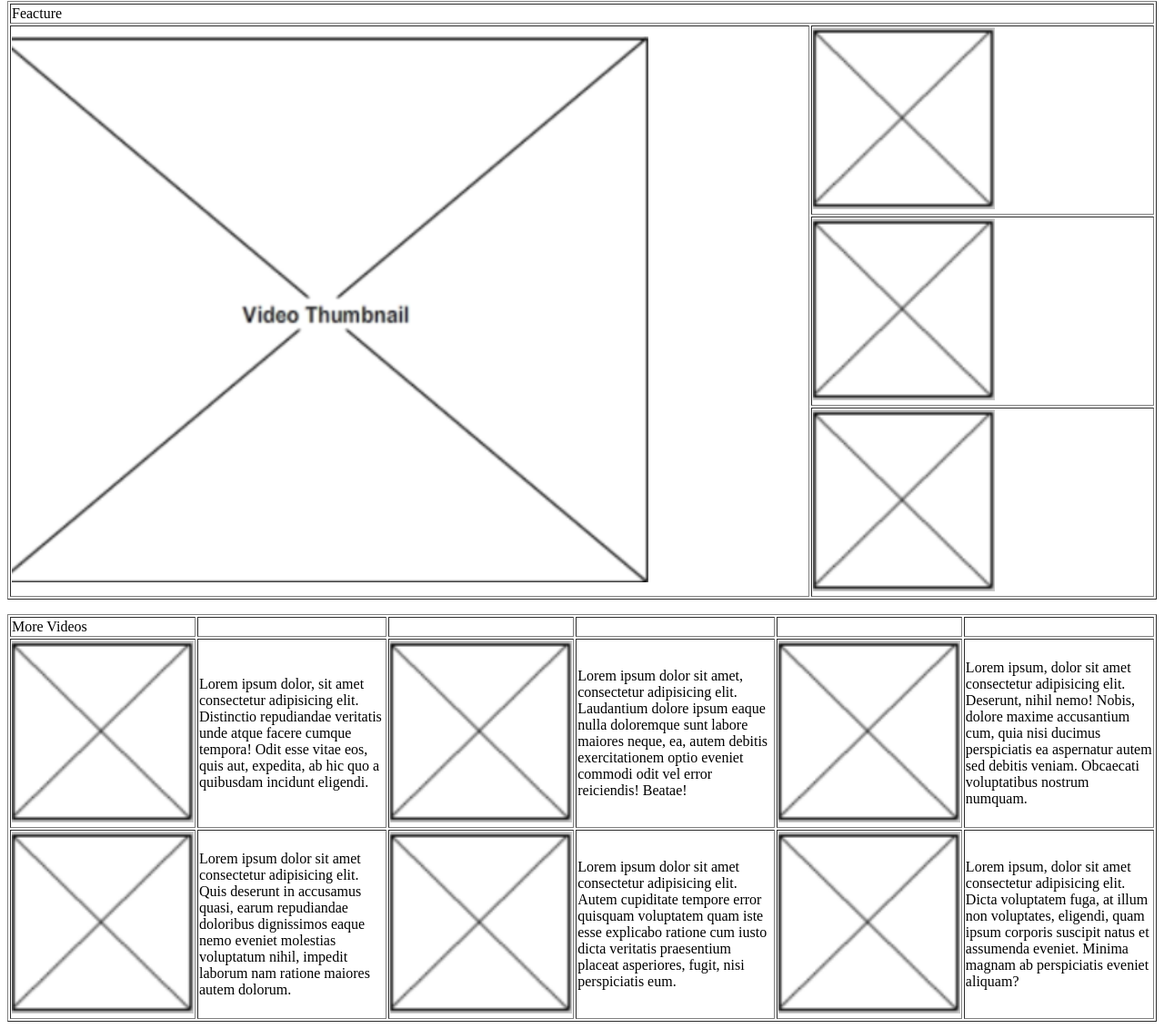
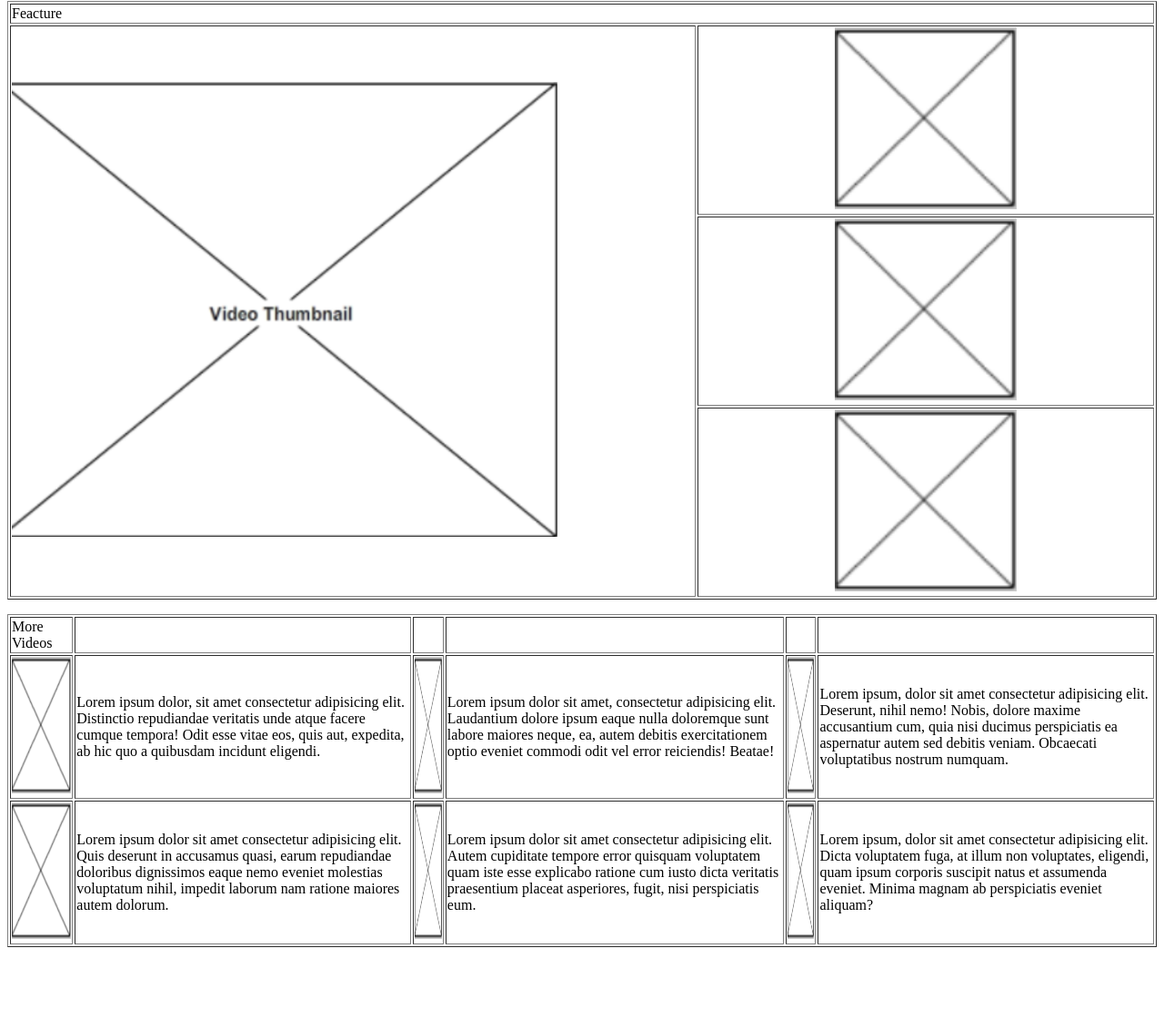
Before and after one commit to danielortega2024p-design/TallerPractico2, a plain HTML site: page html/ejercicio3.html in a window 1280 px wide. Shown: the part 7-1138 px from the top of the page at 91% size. After the commit the page ends 1056 px from the top, so only its background shows below. Drawn offline with Linux system fonts and the light colour scheme.

Commit message:
Reorganize la tabla 1

```diff
--- a/html/ejercicio3.html
+++ b/html/ejercicio3.html
@@ -13,15 +13,15 @@
 
         </tr>
         <tr>
-            <td rowspan="3" width="70%"><img src="../recursos/imagenes/fondo1.png" alt="Imagen fondo" width="80%" height="600px"></td>
-            <td><img src="../recursos/imagenes/fondo2.png" alt="Imagen fondo" width="200px" height="200px"></td>
+            <td rowspan="3" width="60%"><img src="../recursos/imagenes/fondo1.png" alt="Imagen fondo" width="80%" height="500px" ></td>
+            <td align="center"><img src="../recursos/imagenes/fondo2.png" alt="Imagen fondo" width="200px" height="200px"></td>
         </tr>
         <tr>
-            <td><img src="../recursos/imagenes/fondo2.png" alt="Imagen fondo" width="200px" height="200px"></td>
+            <td align="center"><img src="../recursos/imagenes/fondo2.png" alt="Imagen fondo" width="200px" height="200px"></td>
 
         </tr>
         <tr>
-            <td><img src="../recursos/imagenes/fondo2.png" alt="Imagen fondo" width="200px" height="200px"></td>
+            <td align="center"><img src="../recursos/imagenes/fondo2.png" alt="Imagen fondo" width="200px" height="200px"></td>
 
         </tr>
     </table> <p></p>
@@ -36,19 +36,19 @@
             <td></td>
         </tr>
         <tr>
-            <td><img src="../recursos/imagenes/fondo2.png" alt="Imagen fondo" width="200px" height="200px"></td>
+            <td><img src="../recursos/imagenes/fondo2.png" alt="Imagen fondo" width="100%" height="150px"></td>
             <td><p>Lorem ipsum dolor, sit amet consectetur adipisicing elit. Distinctio repudiandae veritatis unde atque facere cumque tempora! Odit esse vitae eos, quis aut, expedita, ab hic quo a quibusdam incidunt eligendi.</p></td>
-            <td><img src="../recursos/imagenes/fondo2.png" alt="Imagen fondo" width="200px" height="200px"></td>
+            <td><img src="../recursos/imagenes/fondo2.png" alt="Imagen fondo" width="100%" height="150px"></td>
             <td><p>Lorem ipsum dolor sit amet, consectetur adipisicing elit. Laudantium dolore ipsum eaque nulla doloremque sunt labore maiores neque, ea, autem debitis exercitationem optio eveniet commodi odit vel error reiciendis! Beatae!</p></td>
-            <td><img src="../recursos/imagenes/fondo2.png" alt="Imagen fondo" width="200px" height="200px"></td>
+            <td><img src="../recursos/imagenes/fondo2.png" alt="Imagen fondo" width="100%" height="150px"></td>
             <td><p>Lorem ipsum, dolor sit amet consectetur adipisicing elit. Deserunt, nihil nemo! Nobis, dolore maxime accusantium cum, quia nisi ducimus perspiciatis ea aspernatur autem sed debitis veniam. Obcaecati voluptatibus nostrum numquam.</p></td>
         </tr>
         <tr>
-            <td><img src="../recursos/imagenes/fondo2.png" alt="Imagen fondo" width="200px" height="200px"></td>
+            <td><img src="../recursos/imagenes/fondo2.png" alt="Imagen fondo" width="100%" height="150px"></td>
             <td><p>Lorem ipsum dolor sit amet consectetur adipisicing elit. Quis deserunt in accusamus quasi, earum repudiandae doloribus dignissimos eaque nemo eveniet molestias voluptatum nihil, impedit laborum nam ratione maiores autem dolorum.</p></td>
-            <td><img src="../recursos/imagenes/fondo2.png" alt="Imagen fondo" width="200px" height="200px"></td>
+            <td><img src="../recursos/imagenes/fondo2.png" alt="Imagen fondo" width="100%" height="150px"></td>
             <td><p>Lorem ipsum dolor sit amet consectetur adipisicing elit. Autem cupiditate tempore error quisquam voluptatem quam iste esse explicabo ratione cum iusto dicta veritatis praesentium placeat asperiores, fugit, nisi perspiciatis eum.</p></td>
-            <td><img src="../recursos/imagenes/fondo2.png" alt="Imagen fondo" width="200px" height="200px"></td>
+            <td><img src="../recursos/imagenes/fondo2.png" alt="Imagen fondo" width="100%" height="150px"></td>
             <td><p>Lorem ipsum, dolor sit amet consectetur adipisicing elit. Dicta voluptatem fuga, at illum non voluptates, eligendi, quam ipsum corporis suscipit natus et assumenda eveniet. Minima magnam ab perspiciatis eveniet aliquam?</p></td>
         </tr>
     </table>
```
Also changed, not shown: html/ejercicio1.html (+4 -4 lines).
